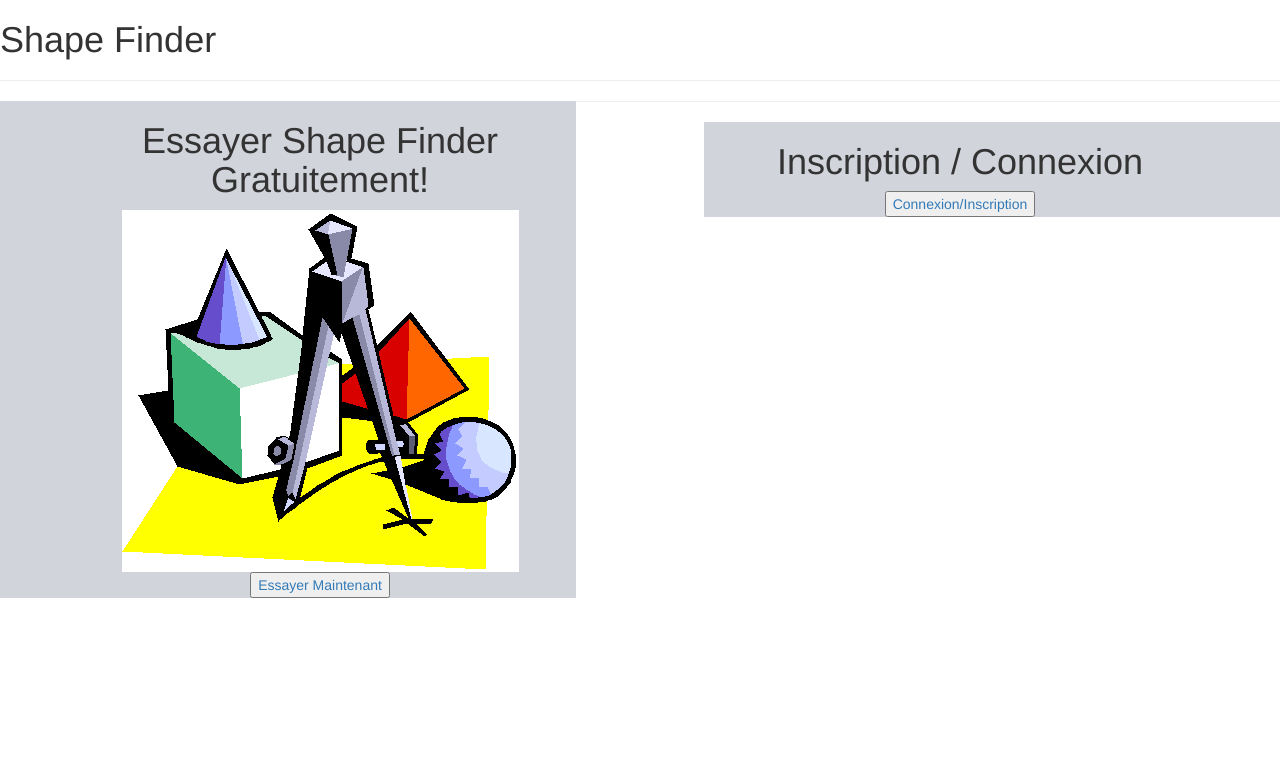
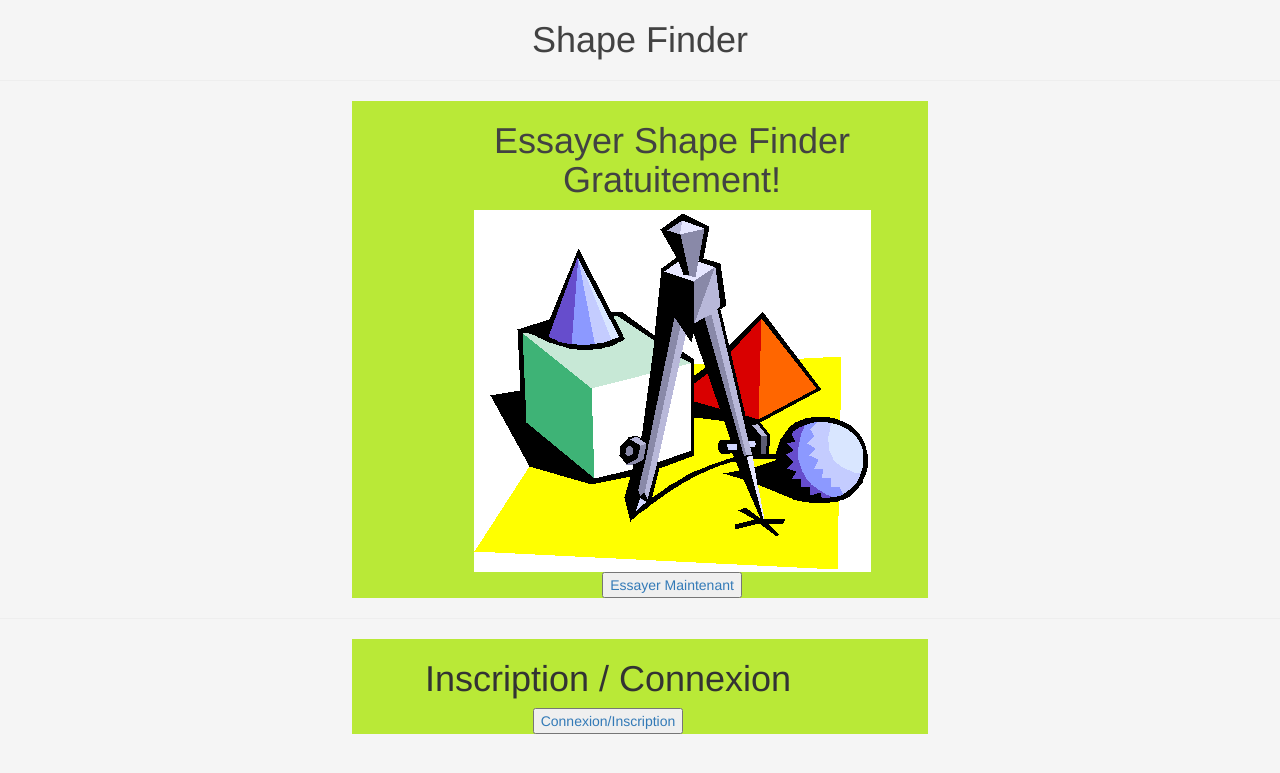
Before and after one commit to A-DoK-F/ShapeFinder, a PHP site: page / in a window 1280 px wide. Shown: the top 773 px of the page. Run offline with PHP 8.4, Linux system fonts and the light colour scheme.

Commit message:
Add files via upload

```diff
--- a/style/stylesheet.css
+++ b/style/stylesheet.css
@@ -1,24 +1,50 @@
+body{
+  background-color: #F5F5F5;
+}
 #centerh1{
   text-align: center;
 }
 #centerp{
   text-align: center;
 }
+.containerdv{
+  display: flex;
+  justify-content: space-between;
+  flex-direction: column;
+
+}
 #divg{
   float: left;
   padding-left: 5%;
-  background-color: #d2d4dc;
+  background-color: #B9E937;
   width: 45%;
   height: auto;
   text-align: center;
+  align-self: center;
+}
+#divg h1 {
+  color: #424242;
+}
+.pixel{
+  height: 15px;
+  width: 45%;
+  align-self: center;
+  background-color: #B9E937;
+}
+.header{
+  text-align: center;
+}
+.header h1{
+  color: #424242;
 }
 #divd{
   text-align: center;
   float: right;
   padding-right: 5%;
-  background-color: #d2d4dc;
+  background-color: #B9E937;
   width: 45%;
   height: auto;
+  align-self: center;
 }
 #footer{
   width: 100%;
```
